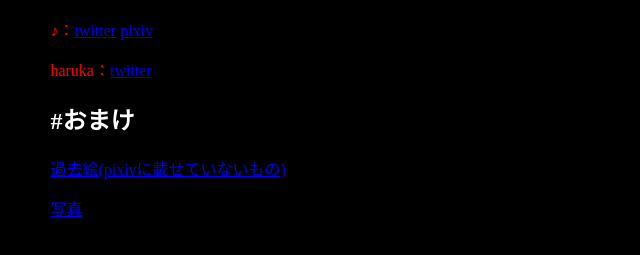
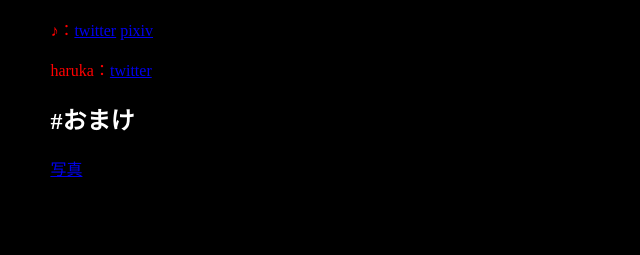
Before and after one commit to yoyuka/yoyuka.github.io, a plain HTML site: page index.html in a window 1280 px wide. Shown: the part 223-478 px from the top of the page, without its empty margins (84-724 px from the left). Drawn offline with Linux system fonts and the light colour scheme.

Commit message:
Update index.html

```diff
--- a/index.html
+++ b/index.html
@@ -45,7 +45,6 @@
 
   <div class = "topic">
     <h2>#おまけ</h2>
-    <p><a href="https://ririsito.aikotoba.jp/e.html">過去絵(pixivに載せていないもの)</a></p>
     <p><a href="https://ririsito.aikotoba.jp/s.html">写真</a></p>
   </div>
 
```
